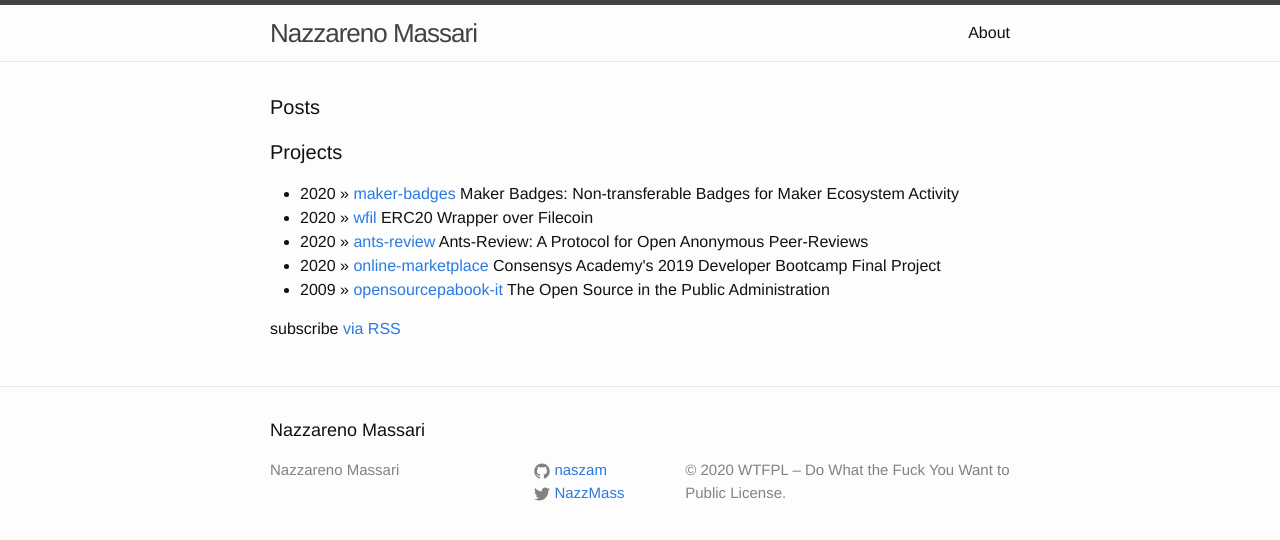
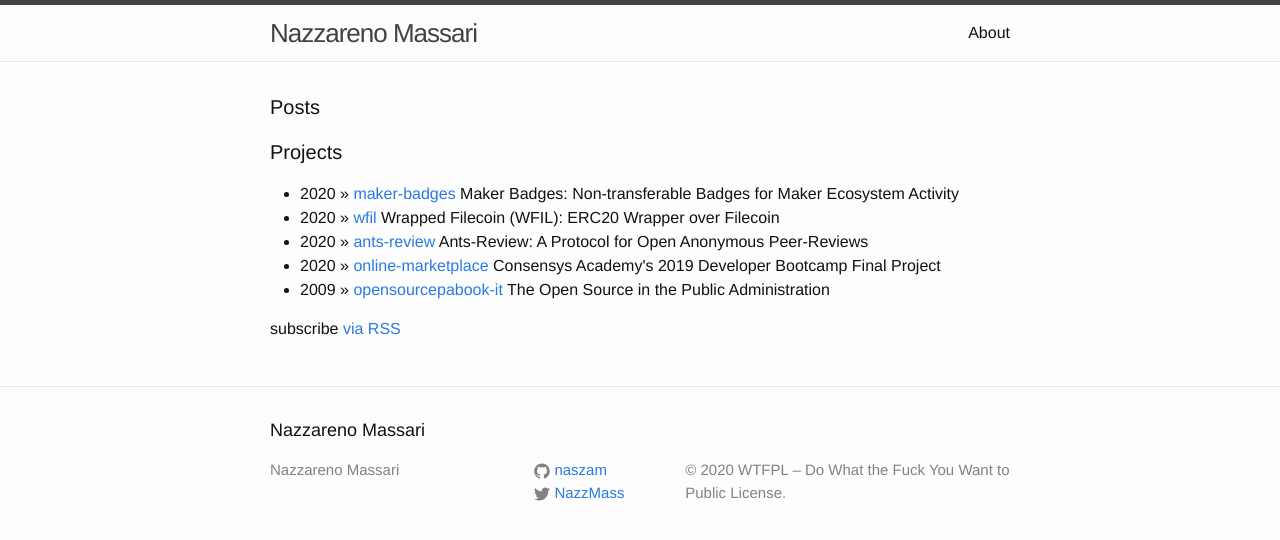
Before and after one commit to naszam/naszam-blog, a Jekyll site: the page built from index.html, in a window 1280 px wide. Shown: the top 540 px of the page. Built offline with Jekyll 4.4.1, drawn with Linux system fonts in a browser that asks for light colours.

Commit message:
Update index.html

```diff
--- a/index.html
+++ b/index.html
@@ -22,7 +22,7 @@
 
     <ul class="posts">
       <li><span>2020</span> &raquo; <a href="https://github.com/naszam/maker-badges">maker-badges</a> Maker Badges: Non-transferable Badges for Maker Ecosystem Activity</li>
-      <li><span>2020</span> &raquo; <a href="https://github.com/naszam/wfil">wfil</a> ERC20 Wrapper over Filecoin</li>
+      <li><span>2020</span> &raquo; <a href="https://github.com/naszam/wfil">wfil</a> Wrapped Filecoin (WFIL): ERC20 Wrapper over Filecoin</li>
       <li><span>2020</span> &raquo; <a href="https://github.com/naszam/ants-review">ants-review</a> Ants-Review: A Protocol for Open Anonymous Peer-Reviews</li>
       <li><span>2020</span> &raquo; <a href="https://github.com/naszam/online-marketplace">online-marketplace</a> Consensys Academy's 2019 Developer Bootcamp Final Project</li>
       <li><span>2009</span> &raquo; <a href="https://theopensourcepa.altervista.org/doku.php?id=open_source">opensourcepabook-it</a> The Open Source in the Public Administration</li>
```
